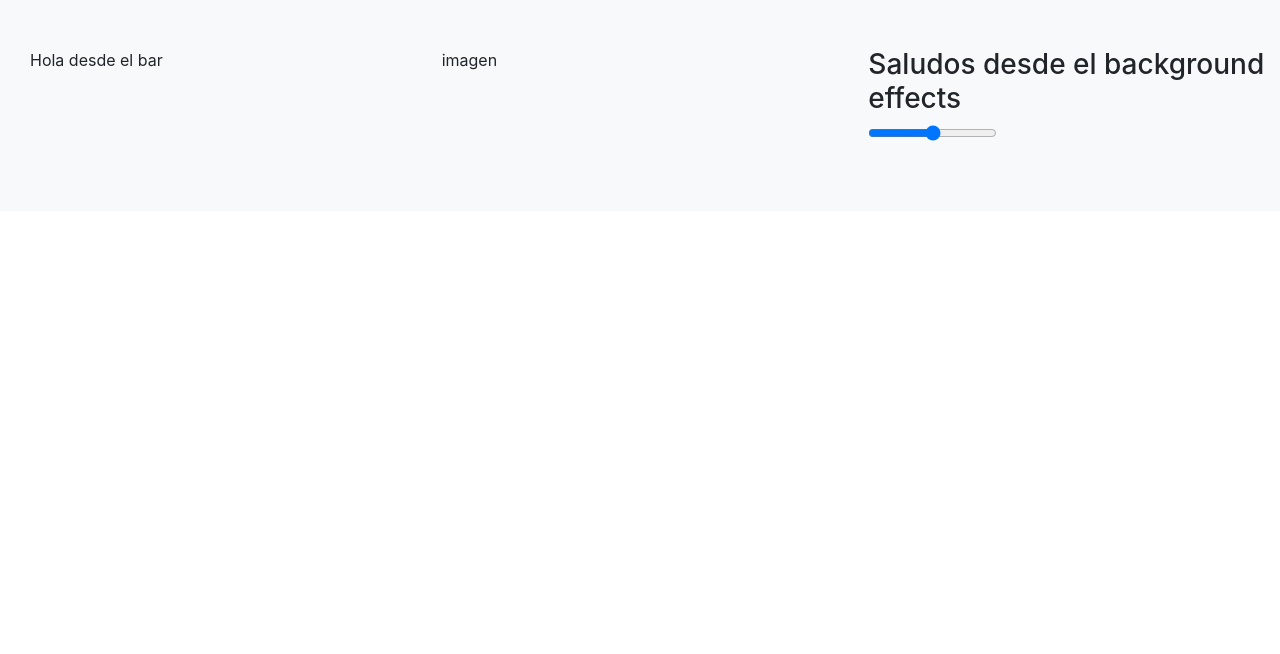
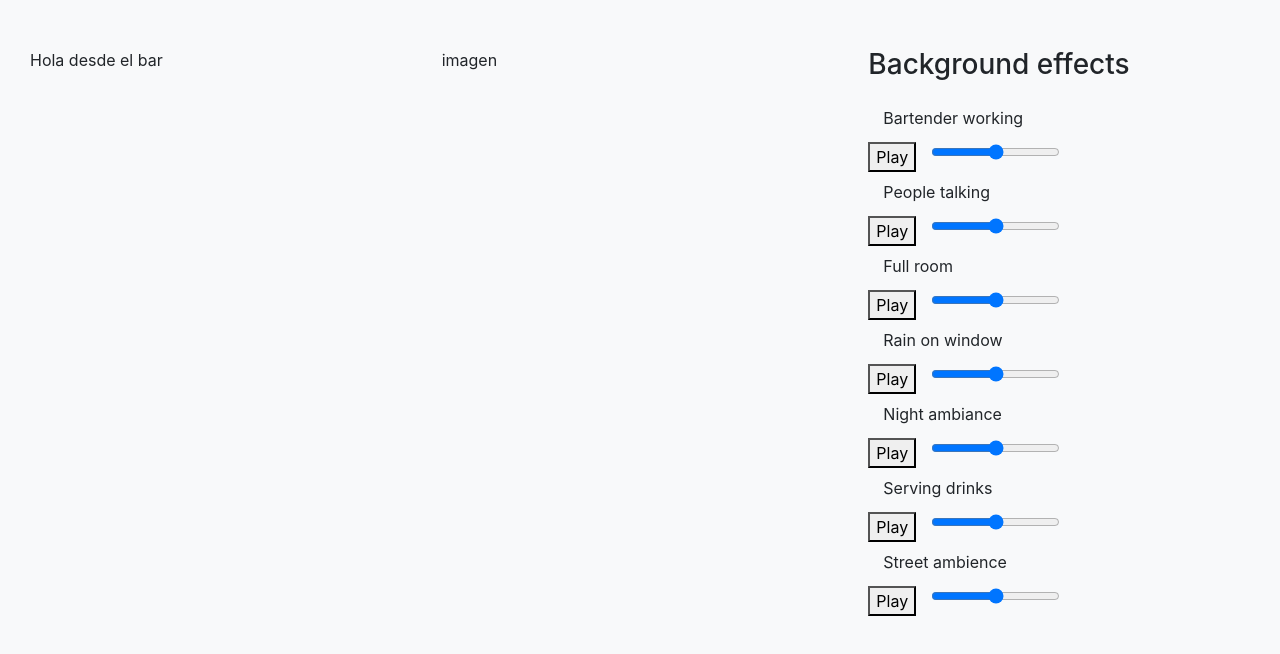
Before and after one commit to DemianMtz1/AntroVirtual, a React (Create React App) app: page / in a window 1280 px wide. Shown: the top 654 px of the page. Built offline with nearby package versions, Linux system fonts and the light colour scheme.

Commit message:
Se agregan efectos de fondo sin funcionar

```diff
--- a/src/components/BackgroundEffects.js
+++ b/src/components/BackgroundEffects.js
@@ -7,9 +7,106 @@ const Bar = () => {
 
     return (
         <div>
-            <h3 >Saludos desde el background effects</h3>
-            <form className="form-group">
-                <input type="range"></input>
+            <h3 >Background effects</h3>
+            <form className="container form-group my-4">
+
+                <div className="my-2">
+                    <p className="my-1">
+                        <label>Bartender working</label>
+                    </p>
+                    <div className="row justify-content-start">
+                        <div className="col-">
+                            <button>Play</button>
+                        </div>
+                        <div className="col-4">
+                            <input type="range"></input>
+                        </div>
+                    </div>
+                </div>
+
+                <div className="my-2">
+                    <p className="my-1">
+                        <label>People talking</label>
+                    </p>
+                    <div className="row justify-content-start">
+                        <div className="col-">
+                            <button>Play</button>
+                        </div>
+                        <div className="col-4">
+                            <input type="range"></input>
+                        </div>
+                    </div>
+                </div>
+
+                <div className="my-2">
+                    <p className="my-1">
+                        <label>Full room</label>
+                    </p>
+                    <div className="row justify-content-start">
+                        <div className="col-">
+                            <button>Play</button>
+                        </div>
+                        <div className="col-4">
+                            <input type="range"></input>
+                        </div>
+                    </div>
+                </div>
+
+                <div className="my-2">
+                    <p className="my-1">
+                        <label>Rain on window</label>
+                    </p>
+                    <div className="row justify-content-start">
+                        <div className="col-">
+                            <button>Play</button>
+                        </div>
+                        <div className="col-4">
+                            <input type="range"></input>
+                        </div>
+                    </div>
+                </div>
+
+                <div className="my-2">
+                    <p className="my-1">
+                        <label>Night ambiance</label>
+                    </p>
+                    <div className="row justify-content-start">
+                        <div className="col-">
+                            <button>Play</button>
+                        </div>
+                        <div className="col-4">
+                            <input type="range"></input>
+                        </div>
+                    </div>
+                </div>
+
+                <div className="my-2">
+                    <p className="my-1">
+                        <label>Serving drinks</label>
+                    </p>
+                    <div className="row justify-content-start">
+                        <div className="col-">
+                            <button>Play</button>
+                        </div>
+                        <div className="col-4">
+                            <input type="range"></input>
+                        </div>
+                    </div>
+                </div>
+
+                <div className="my-2">
+                    <p className="my-1">
+                        <label>Street ambience</label>
+                    </p>
+                    <div className="row justify-content-start">
+                        <div className="col-">
+                            <button>Play</button>
+                        </div>
+                        <div className="col-4">
+                            <input type="range"></input>
+                        </div>
+                    </div>
+                </div>
             </form>
         </div>
     )
```
